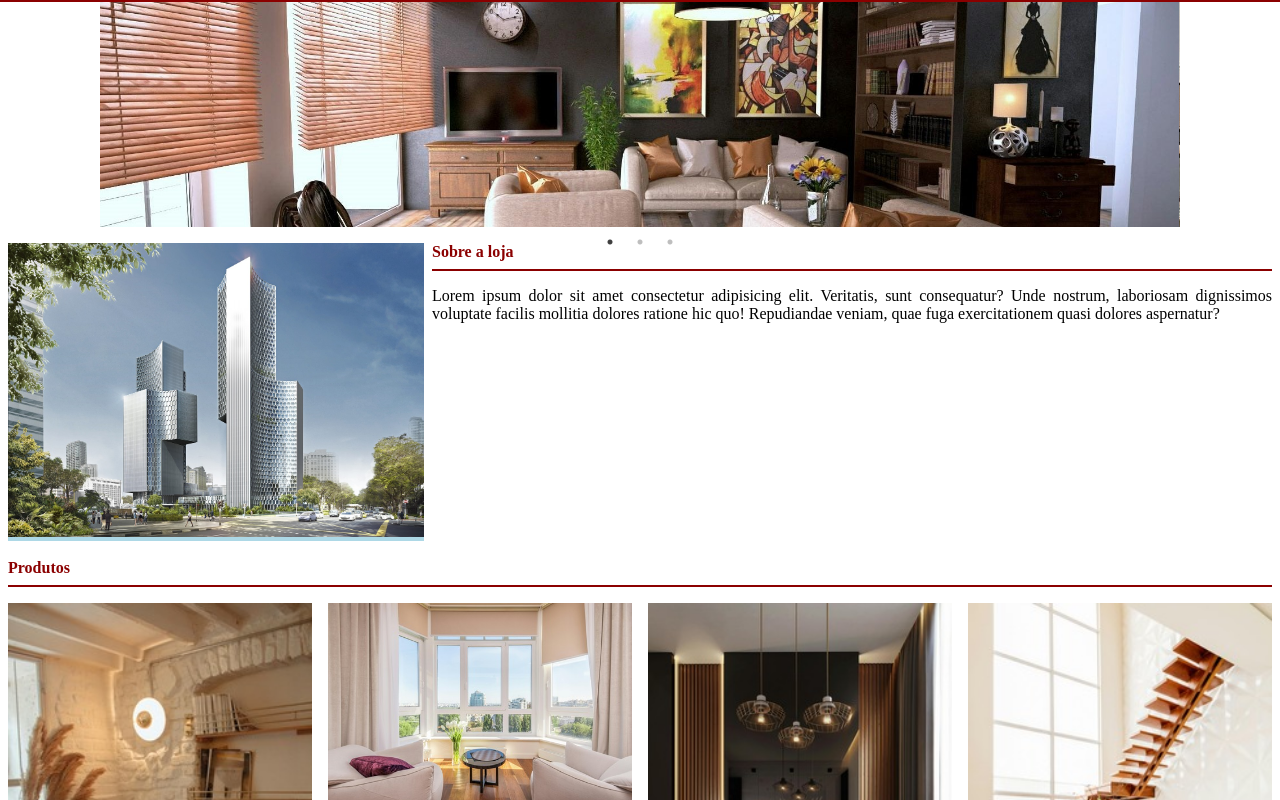
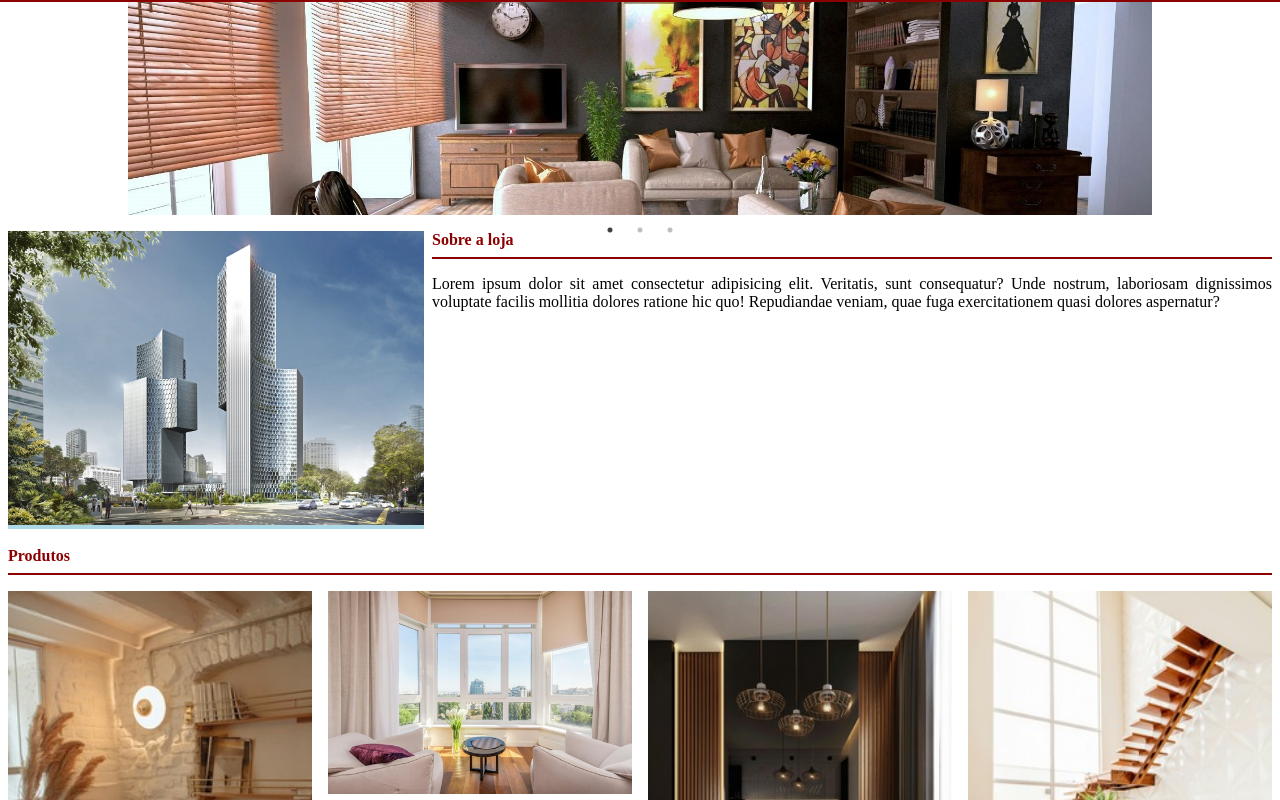
Before and after one commit to goorilas/lojaArquitetura, a plain HTML site: page index.html in a window 1280 px wide. Shown: the part 74-874 px from the top of the page. Drawn offline with nearby package versions, Linux system fonts and the light colour scheme.

Commit message:
porcentagem

```diff
--- a/main.css
+++ b/main.css
@@ -40,7 +40,7 @@
 }
 
 #carousel-imagens {
-    width: 84.3%; /* Defina a largura do carrossel conforme necessário */
+    width: 80%; /* Defina a largura do carrossel conforme necessário */
     margin: 0 auto; /* Centraliza o carrossel horizontalmente */
 }
 
```
